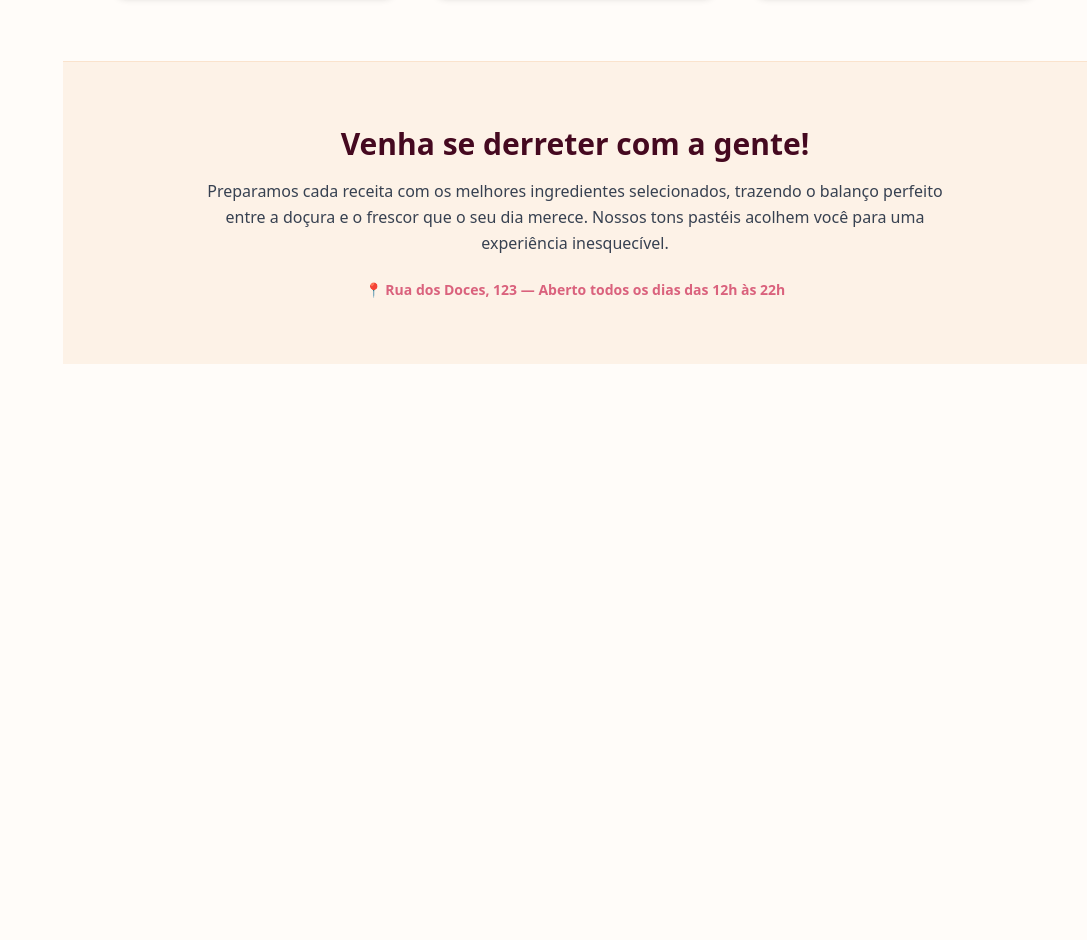
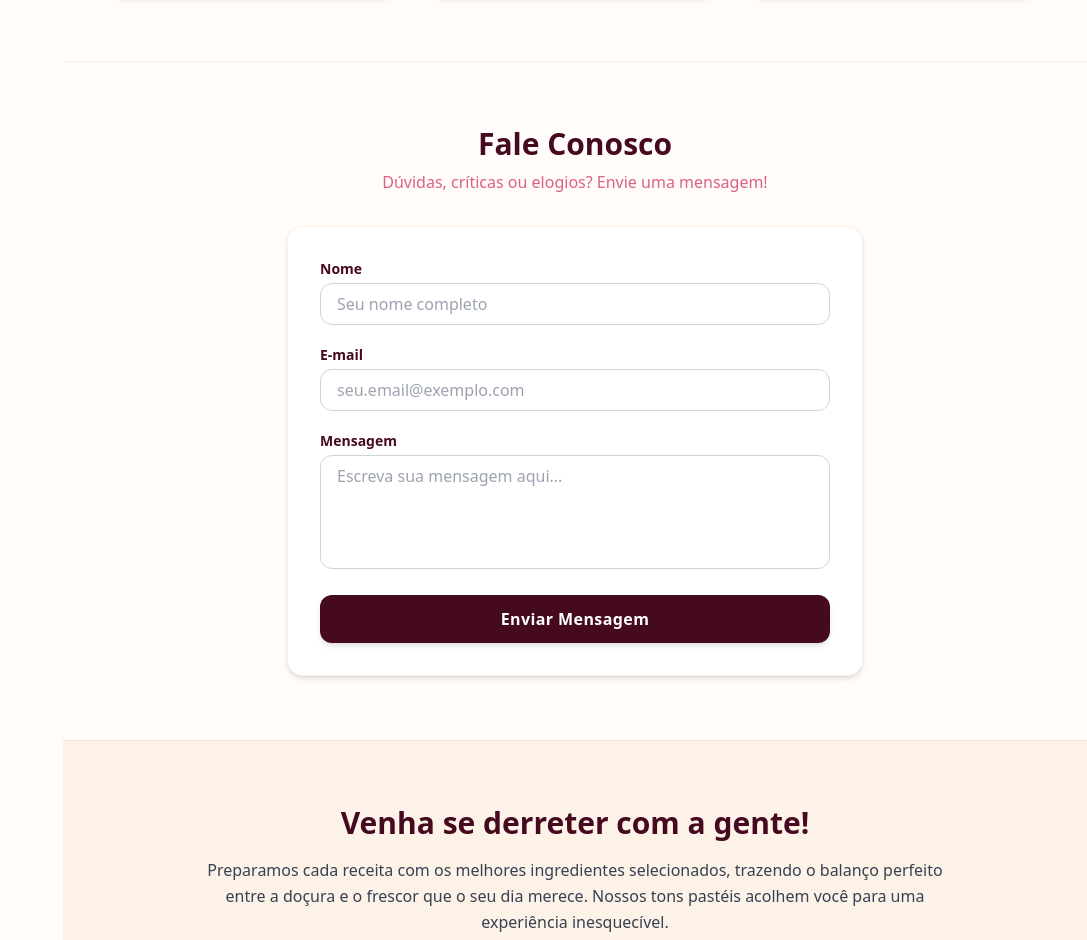
Before and after one commit to notmellorine/a-sorveteria, a plain HTML site: page index.html in a window 1280 px wide. Shown: the part 1229-2169 px from the top of the page, without its empty margins (193-1280 px from the left). Before the commit the page ends 1593 px from the top, so only its background shows below. Drawn offline with nearby package versions, Linux system fonts and the light colour scheme.

Commit message:
Adicionado o formulário a página.

```diff
--- a/index.html
+++ b/index.html
@@ -93,6 +93,31 @@
             </div>
           </div>
         </section>
+        <section aria-label="Contato" id="contato" class="bg-[#fffcf9] py-16 px-6 sm:px-12 border-t border-[#f9dbbd]/40">
+          <div class="max-w-xl mx-auto">
+            <div class="text-center mb-8">
+              <h2 class="text-3xl font-bold text-[#450920]">Fale Conosco</h2>
+              <p class="text-[#da627d] font-medium mt-2">Dúvidas, críticas ou elogios? Envie uma mensagem!</p>
+            </div>
+            <form action="#" id="form-contato" method="POST" class="space-y-5 bg-white p-6 sm:p-8 rounded-2xl shadow-md border border-[#f9dbbd]/40">
+              <div>
+                <label for="nome" class="block text-sm font-semibold text-[#450920] mb-1">Nome</label>
+                <input type="text" id="nome" name="nome" required placeholder="Seu nome completo" class="w-full px-4 py-2 rounded-xl border border-gray-300 focus:outline-none focus:border-[#da627d] focus:ring-1 focus:ring-[#da627d] transition">
+              </div>
+              <div>
+                <label for="email" class="block text-sm font-semibold text-[#450920] mb-1">E-mail</label>
+                <input type="email" id="email" name="email" required placeholder="seu.email@exemplo.com" class="w-full px-4 py-2 rounded-xl border border-gray-300 focus:outline-none focus:border-[#da627d] focus:ring-1 focus:ring-[#da627d] transition">
+              </div>
+              <div>
+                <label for="mensagem" class="block text-sm font-semibold text-[#450920] mb-1">Mensagem</label>
+                <textarea id="mensagem" name="mensagem" rows="4" required placeholder="Escreva sua mensagem aqui..." class="w-full px-4 py-2 rounded-xl border border-gray-300 focus:outline-none focus:border-[#da627d] focus:ring-1 focus:ring-[#da627d] transition resize-none"></textarea>
+              </div>
+              <button type="submit" class="w-full bg-[#450920] text-white font-semibold py-3 rounded-xl hover:bg-[#da627d] transition shadow-md font-medium tracking-wide">
+                Enviar Mensagem
+              </button>
+            </form>
+          </div>
+        </section>
         <section aria-label="Sobre Nós" id="sobre" class="bg-[#f9dbbd]/30 py-16 px-6 sm:px-12 border-t border-[#f9dbbd]/60">
           <div class="max-w-3xl mx-auto text-center">
             <h2 class="text-3xl font-bold text-[#450920] mb-4">Venha se derreter com a gente!</h2>
@@ -107,6 +132,22 @@
       </main>
     </div>
 
+    <script>
+      const form = document.getElementById('form-contato');
+      const nome = document.getElementById('nome');
+      const email = document.getElementById('email');
+      const mensagem = document.getElementById('mensagem');
 
+      form.addEventListener('submit', function(event) {
+        event.preventDefault();
+        if (nome.value.trim() === '' || email.value.trim() === '' || mensagem.value.trim() === '') {
+          alert('Por favor, preencha todos os campos antes de enviar.');
+          return;
+        }
+        alert(`Obrigado por entrar em contato, ${nome.value}! Sua mensagem foi recebida com sucesso. Responderemos em breve para ${email.value}.`);
+        form.reset();
+      });
+
+    </script>
   </body>
 </html>
```
